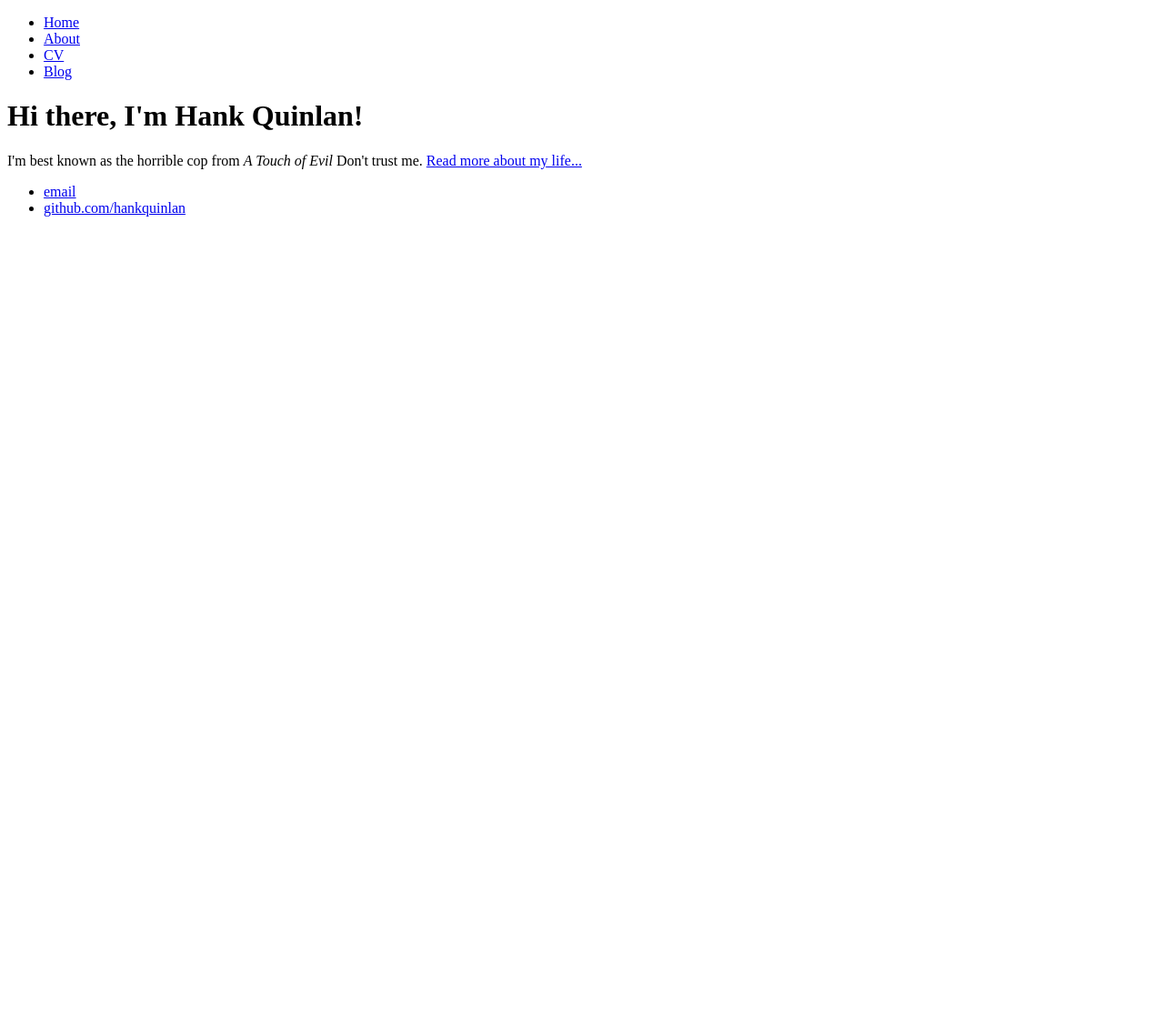
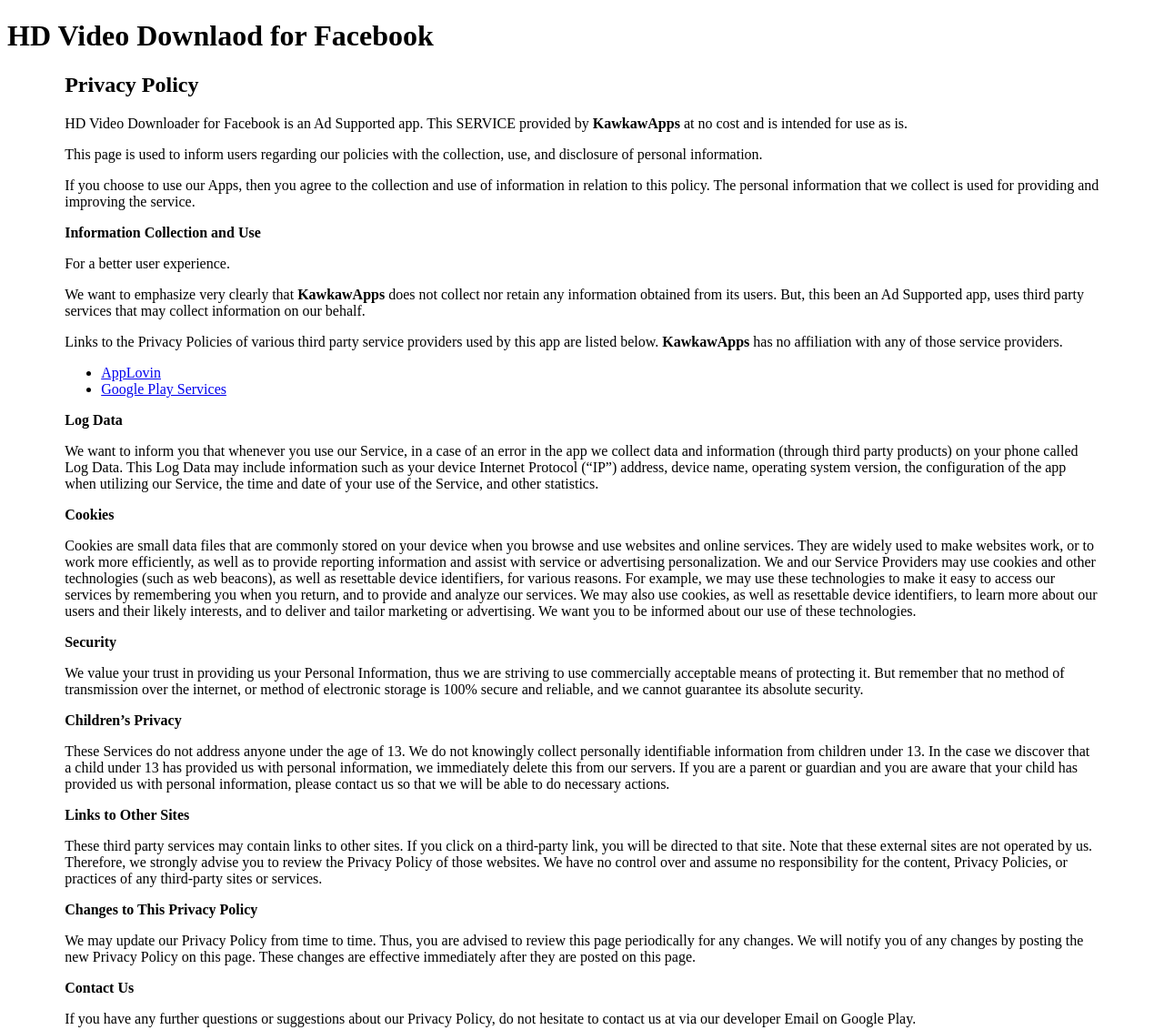
Before and after one commit to AspThug/AspThug.github.io, a plain HTML site: page index.html in a window 1280 px wide. Shown: the whole page at 91% size. Before the commit the page ends 800 px from the top, so only its background shows below. Drawn offline with Linux system fonts and the light colour scheme.

Commit message:
Update index.html

```diff
--- a/index.html
+++ b/index.html
@@ -1,28 +1,72 @@
 <!DOCTYPE html>
 <html>
 	<head>
-		<title>Hank Quinlan, Horrible Cop</title>
+		<title>KAWKAW Video Download For Facebook</title>
 	</head>
 	<body>
-		<nav>
-    		<ul>
-        		<li><a href="/">Home</a></li>
-	        	<li><a href="/about">About</a></li>
-        		<li><a href="/cv">CV</a></li>
-        		<li><a href="/blog">Blog</a></li>
-    		</ul>
-		</nav>
+
 		<div class="container">
     		<div class="blurb">
-        		<h1>Hi there, I'm Hank Quinlan!</h1>
-				<p>I'm best known as the horrible cop from <em>A Touch of Evil</em> Don't trust me. <a href="/about">Read more about my life...</a></p>
+        		<h1>HD Video Downlaod for Facebook</h1>
+
+    <div style="width:90%;margin:10px auto;">
+    <h2>Privacy Policy</h2> <p>HD Video Downloader for Facebook</b> is an Ad Supported app. This SERVICE provided by
+                    <b>KawkawApps</b> at no cost and is intended for use as is.
+                  </p> <p>This page is used to inform users regarding our policies with the collection, use, and disclosure
+                    of personal information.
+                  </p> <p>If you choose to use our Apps, then you agree to the collection and use of information in
+                    relation to this policy. The personal information that we collect is used for providing and improving
+                    the service.
+                  </p> <p><strong>Information Collection and Use</strong></p> <p>For a better user experience.
+                  </p> <p>We want to emphasize very clearly that <b>KawkawApps</b> does not collect nor retain any information obtained from its users. But, this been an Ad Supported app, uses third party services that may collect information on our behalf. </p> <div><p>Links to the Privacy Policies of various third party service providers used by this app are listed below. <b>KawkawApps</b> has no affiliation with any of those service providers.</p>  <ul>
+		    <li><a href="https://www.applovin.com/privacy/">AppLovin</a></li>
+		    <li><a href="https://www.google.com/policies/privacy/">Google Play Services</a></li>
+	    </ul></div>
+                  <p><strong>Log Data</strong></p>
+                  <p> We want to inform you that whenever you use our Service, in a case of
+                    an error in the app we collect data and information (through third party products) on your phone
+                    called Log Data. This Log Data may include information such as your device Internet Protocol (“IP”) address,
+                    device name, operating system version, the configuration of the app when utilizing our Service,
+                    the time and date of your use of the Service, and other statistics.
+                  </p>
+                  <p><strong>Cookies</strong></p>
+                  <p>
+                  Cookies are small data files that are commonly stored on your device when you browse and use websites and online services. They are widely used to make websites work, or to work more efficiently, as well as to provide reporting information and assist with service or advertising personalization.
+                  We and our Service Providers may use cookies and other technologies (such as web beacons), as well as resettable device identifiers, for various reasons. For example, we may use these technologies to make it easy to access our services by remembering you when you return, and to provide and analyze our services. We may also use cookies, as well as resettable device identifiers, to learn more about our users and their likely interests, and to deliver and tailor marketing or advertising. We want you to be informed about our use of these technologies.
+                  </p>
+                  <p><strong>Security</strong></p>
+                  <p> We value your trust in providing us your Personal Information, thus we are striving
+                    to use commercially acceptable means of protecting it. But remember that no method of transmission over
+                    the internet, or method of electronic storage is 100% secure and reliable, and we cannot guarantee
+                    its absolute security.
+                  </p>
+                  <p><strong>Children’s Privacy</strong></p>
+                  <p>These Services do not address anyone under the age of 13. We do not knowingly collect
+                    personally identifiable information from children under 13. In the case we discover that a child
+                    under 13 has provided us with personal information, we immediately delete this from
+                    our servers. If you are a parent or guardian and you are aware that your child has provided us with personal
+                    information, please contact us so that we will be able to do necessary actions.
+                  </p>
+                  <p><strong>Links to Other Sites</strong></p> <p>These third party services may contain links to other sites. If you click on a third-party link, you will be directed
+                    to that site. Note that these external sites are not operated by us. Therefore, we strongly
+                    advise you to review the Privacy Policy of those websites. We have no control over
+                    and assume no responsibility for the content, Privacy Policies, or practices of any third-party sites
+                    or services.
+                  </p> <p><strong>Changes to This Privacy Policy</strong></p> <p> We may update our Privacy Policy from time to time. Thus, you are advised to review
+                    this page periodically for any changes. We will notify you of any changes by posting
+                    the new Privacy Policy on this page. These changes are effective immediately after they are posted on
+                    this page.
+                  </p> <p><strong>Contact Us</strong></p> <p>If you have any further questions or suggestions about our Privacy Policy, do not hesitate to contact
+                    us at via our developer Email on Google Play.
+                  </p>
+                  </div>
+
+
+
     		</div><!-- /.blurb -->
 		</div><!-- /.container -->
 		<footer>
-    		<ul>
-        		<li><a href="mailto:hankquinlanhub@gmail.com">email</a></li>
-        		<li><a href="https://github.com/hankquinlan">github.com/hankquinlan</a></li>
-			</ul>
+
 		</footer>
 	</body>
 </html>
```
